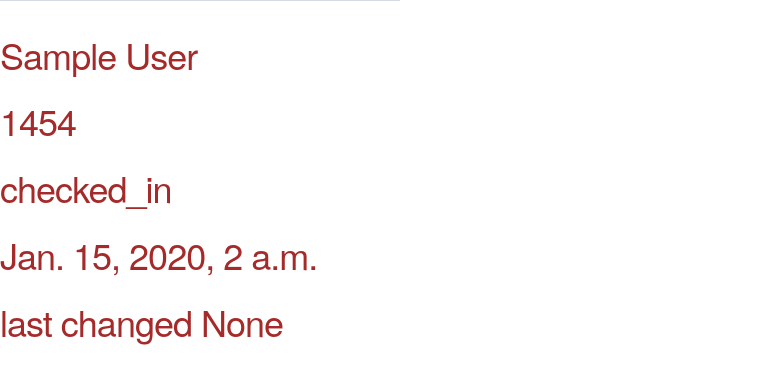
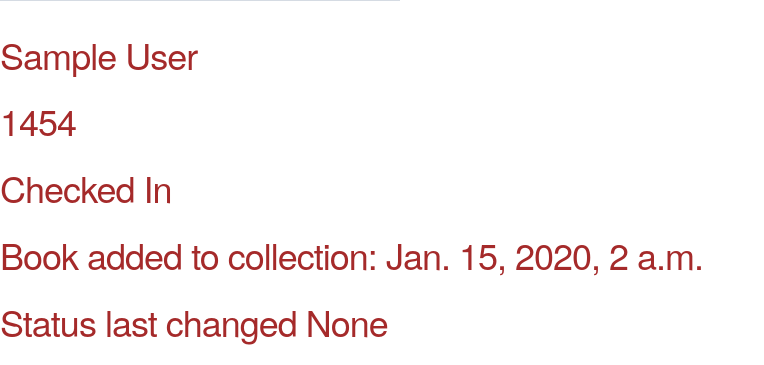
Before and after one commit to MthwBrwn/django_lender, a Django app: page /books/1 in a window 1280 px wide. Shown: the part 583-948 px from the top of the page, without its empty margins (0-764 px from the left). Run offline with Django 3.2, Linux system fonts and the light colour scheme; a user stored in the database is signed in; tables that the repository leaves empty hold one stand-in row (values such as "Sample post"); grey boxes marked "Sample" are stand-in pictures; parts of the project's set-up code (start-up, migrations or seed data) failed here and were passed over.

Commit message:
cleaned up pages to read better

```diff
--- a/book_lender/models.py
+++ b/book_lender/models.py
@@ -36,7 +36,7 @@
 
 @receiver(models.signals.post_save, sender=Book)
 def set_note_completed_date(sender, instance, **kwargs):
-    """
+    """This sets the checked out date when the status is changed from checked in to checked out
     """
     if instance.status == 'Checked Out' and not instance.last_borrowed:
         instance.last_borrowed = timezone.now
--- a/book_lender/templates/books/book_detail.html
+++ b/book_lender/templates/books/book_detail.html
@@ -14,9 +14,9 @@
   <p> </p>
   <h3> {{book.author}} </h3>
   <h3> {{book.year}} </h3>
-  <h3> {{book.status}} </h3>
-  <h3> {{book.date_added}} </h3>
-  <h3> last changed {{book.last_borrowed|get_date_string}}</h3>
+  <h3> {{book.get_status_display}} </h3>
+  <h3> Book added to collection: {{book.date_added}} </h3>
+  <h3> Status last changed {{book.last_borrowed|get_date_string}}</h3>
 
 </div>
 {% endblock content %}
```
